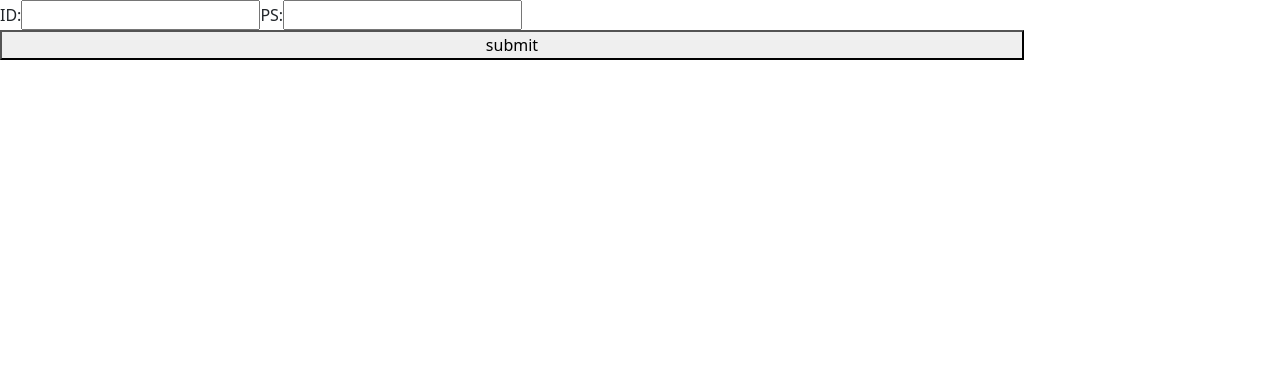
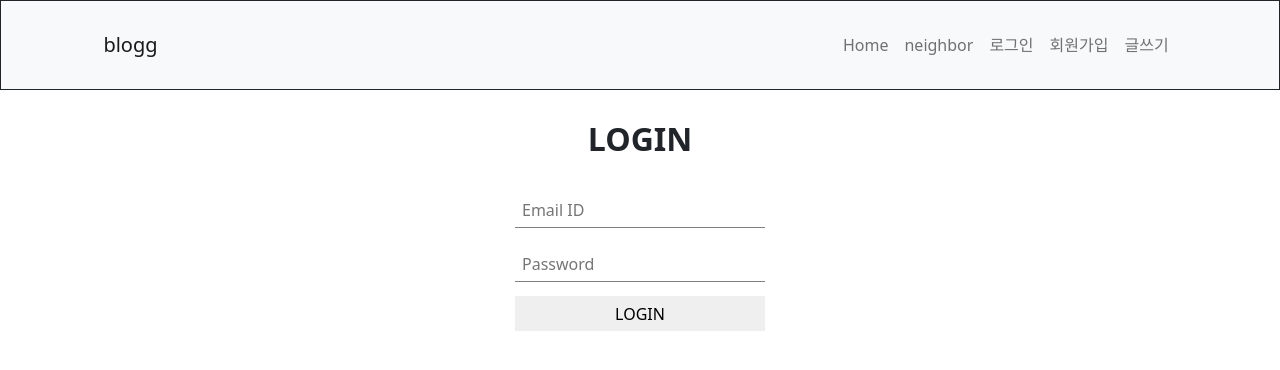
Before and after one commit to Doyeon04/front-blog, a React (Create React App) app: page /Login in a window 1280 px wide. Shown: the top 370 px of the page. Built offline with nearby package versions, Linux system fonts and the light colour scheme.

Commit message:
로그인 회원가입 css

```diff
--- a/src/component/Login.js
+++ b/src/component/Login.js
@@ -3,9 +3,37 @@ import TitleBox from "./titleBox/TitleBox.js";
 import styled from "styled-components";
 import React, { useEffect, useState } from "react";
 
+const Container = styled.div`
+  display: flex;
+  justify-content: center;
+  align-items: center;
+  width: 100%;
+  margin: 120px 0px;
+`;
+
 const LoginForm = styled.form`
-  postion: absolute;
-  top: 100px;
+  display: flex;
+  flex-direction: column;
+  width: 250px;
+`;
+
+const Input = styled.input`
+  width: 100%;
+  margin: 5px 0px 14px 0px;
+  height: 35px;
+  border: none;
+  border-bottom: 1px solid gray;
+  padding: 7px;
+  &:focus {
+    outline: none;
+  }
+`;
+
+const Button = styled.button`
+  width: 100%;
+  border: none;
+  padding: 5px;
+  height: 35px;
 `;
 function Login() {
   const [id, setId] = useState();
@@ -51,15 +79,36 @@ function Login() {
     setPs(event.currentTarget.value);
   };
   return (
-    <div>
+    <Container>
+      <Header />
       <LoginForm>
-        ID:
-        <input value={id || ""} onChange={handleSubmitId} type="text" />
-        PS:
-        <input value={ps || ""} onChange={handleSubmitPs} type="text" />
-        <button onClick={replySubmit}>submit</button>
+        <h2
+          style={{
+            marginBottom: "30px",
+            fontWeight: "bold",
+            textAlign: "center",
+          }}
+        >
+          LOGIN
+        </h2>
+
+        <Input
+          value={id || ""}
+          onChange={handleSubmitId}
+          type="text"
+          placeholder="Email ID"
+        />
+
+        <Input
+          value={ps || ""}
+          onChange={handleSubmitPs}
+          type="password"
+          placeholder="Password"
+        />
+
+        <Button onClick={replySubmit}>LOGIN</Button>
       </LoginForm>
-    </div>
+    </Container>
   );
 }
 export default Login;
--- a/src/component/PostDetail.js
+++ b/src/component/PostDetail.js
@@ -7,6 +7,7 @@ import styles from "./PostDetail.module.css";
 import { Link, useNavigate } from "react-router-dom";
 import Content from "./content/Content";
 import { token } from "./Api";
+
 
 function PostDetail(props) {
   const { postId } = useParams();
--- a/src/component/SignUp.js
+++ b/src/component/SignUp.js
@@ -1,5 +1,30 @@
 import React, { useState, useRef } from "react";
 import Header from "../component/header/Header";
+import styled from "styled-components";
+
+const Container = styled.div`
+  display: flex;
+  justify-content: center;
+  align-items: center;
+  width: 100%;
+  margin: 120px 0px;
+`;
+
+const Button = styled.button`
+  width: 100%;
+  border: none;
+  padding: 5px;
+  height: 35px;
+`;
+
+const Input = styled.input`
+  width: 100%;
+  margin: 5px 0px 14px 0px;
+  height: 35px;
+  border: 1px solid gray;
+  padding: 7px;
+`;
+
 function SignUp() {
   let nameInputRef = useRef();
   let PWInputRef = useRef();
@@ -54,13 +79,22 @@ function SignUp() {
       });
   }
   return (
-    <div>
-      <form type="submit" onSubmit={enroll}>
-        <h2>회원가입</h2>
+    <Container>
+      <Header />
+      <form type="submit" onSubmit={enroll} style={{ width: 300 }}>
+        <h2
+          style={{
+            marginBottom: "30px",
+            fontWeight: "bold",
+            textAlign: "center",
+          }}
+        >
+          회원가입
+        </h2>
         <div>
           <label>사용자 이름</label>
         </div>
-        <input
+        <Input
           onChange={handleNameValue}
           type="text"
           maxLength="20"
@@ -70,16 +104,16 @@ function SignUp() {
         <div>
           <label>이메일</label>
         </div>
-        <input onChange={handleEmailValue} type="text" ref={emailInputRef} />
+        <Input onChange={handleEmailValue} type="text" ref={emailInputRef} />
         <div>
           <label>비밀번호</label>
         </div>
-        <input onChange={handlePWValue} type="password" ref={PWInputRef} />
+        <Input onChange={handlePWValue} type="password" ref={PWInputRef} />
         <div>
-          <button>입력</button>
+          <Button>입력</Button>
         </div>
       </form>
-    </div>
+    </Container>
   );
 }
 
```
